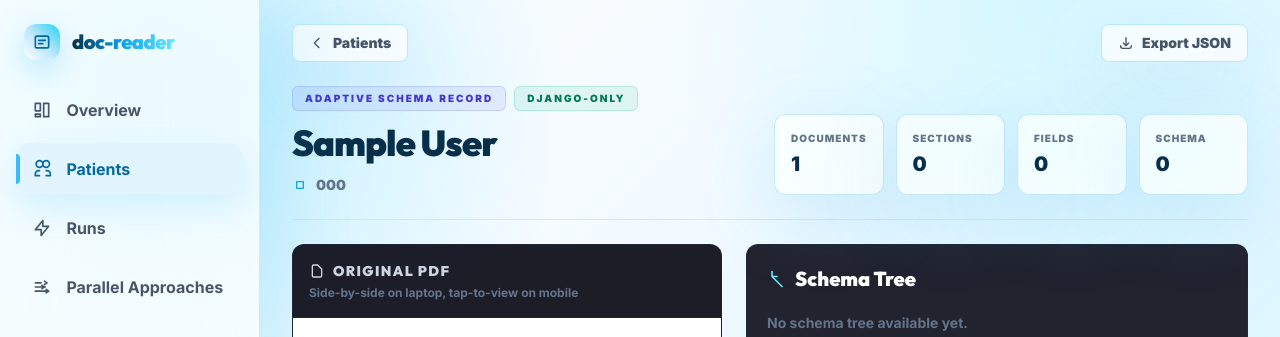
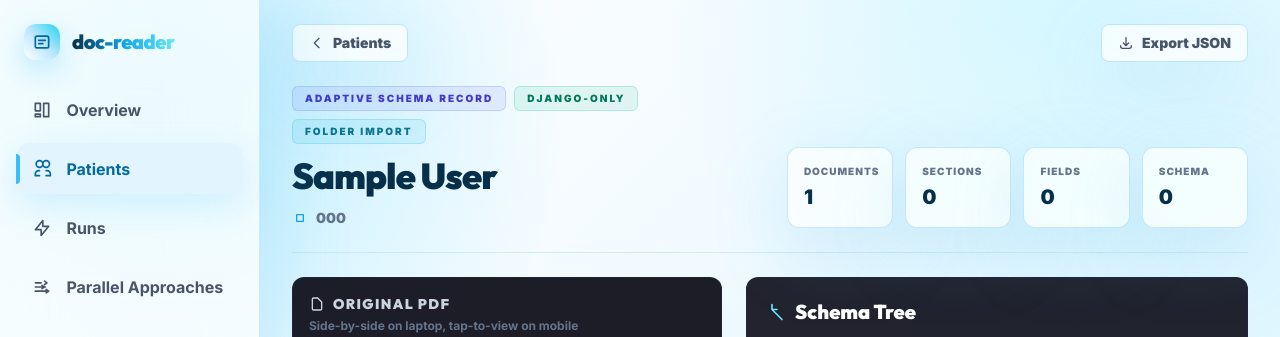
Before and after one commit to martian3062/doc_ocr, a Django app: page /patients/1/ in a window 1280 px wide. Shown: the top 337 px of the page. Run offline with Django 5.2, Linux system fonts and the light colour scheme; tables that the repository leaves empty hold one stand-in row (values such as "Sample post"); data that the repository does not hold is empty; some libraries are stand-ins or nearby versions.

Commit message:
add folder wise source labels

```diff
--- a/evolet/pipeline/api_views.py
+++ b/evolet/pipeline/api_views.py
@@ -17,6 +17,7 @@ from .models import (
 )
 from .services.gpu_utils import gpu_info, system_info
 from .services import config
+from .services.source_folders import document_source_payload
 
 def _serialize_patient(p):
     return {
@@ -76,6 +77,7 @@ def _serialize_document(doc):
         "patient_code": doc.patient.code,
         "patient_name": doc.patient.display_name or doc.patient.code,
         "source_type": doc.source_type,
+        "source_folder": document_source_payload(doc),
         "page_count": doc.page_count,
         "file_size_bytes": doc.file_size_bytes,
         "created_at": doc.created_at.isoformat(),
--- a/evolet/pipeline/orchestrator.py
+++ b/evolet/pipeline/orchestrator.py
@@ -71,6 +71,7 @@ from .services.regex_extractor  import extract_note_mentions
 from .services.relation_extractor import build_relation_payload
 from .services.validation import validate_final_record
 from .services.artifact_extractor import extract_artifact_mentions
+from .services.source_folders import documents_source_summary
 
 logger = logging.getLogger("pipeline")
 
@@ -524,6 +525,7 @@ def run_merge_phase(run: PipelineRun) -> None:
             )
             run_docs = list(patient.documents.filter(runs=run).order_by("original_filename"))
             doc = run_docs[0] if run_docs else patient.documents.first()
+            source_folder_payload = documents_source_summary(run_docs or ([doc] if doc else []))
             source_pdf = ", ".join(d.original_filename for d in run_docs) if run_docs else (doc.original_filename if doc else "")
             page_qs = PageLedger.objects.filter(document__in=run_docs) if run_docs else PageLedger.objects.filter(document=doc)
             note_qs = NoteLedger.objects.filter(document__in=run_docs) if run_docs else NoteLedger.objects.filter(document=doc)
@@ -587,12 +589,14 @@ def run_merge_phase(run: PipelineRun) -> None:
             )
             merged_stats = {
                 **final_data["stats"],
+                "source_folder": source_folder_payload,
                 "validation": validation_payload,
                 "auto_schema": deep_schema.get("quality_checks", {}).get("auto_schema", {}),
                 "hybrid_schema_cleaner": hybrid_cleaner_payload,
                 "text_corrections_applied": spell_check_payload.get("corrected_mentions", 0),
                 "mentions_after_hybrid_cleaner": len(corrected_mentions),
             }
+            deep_schema["source_folder"] = source_folder_payload
             deep_schema.setdefault("quality_checks", {})["hybrid_schema_cleaner"] = hybrid_cleaner_payload
             deep_schema["validation"] = validation_payload
             deep_schema.setdefault("quality_checks", {})["validation"] = validation_payload
--- a/evolet/pipeline/views.py
+++ b/evolet/pipeline/views.py
@@ -46,6 +46,7 @@ from .models import (
 from .services.gpu_utils import gpu_info, system_info
 from .services.qc import compute_run_summary
 from .services.queue import enqueue_pipeline_run
+from .services.source_folders import document_source_payload, documents_source_summary
 
 logger = logging.getLogger("pipeline")
 
@@ -449,8 +450,11 @@ def patient_detail(request, patient_id):
       the chronological view (empty dates appear at the end)
     """
     patient   = get_object_or_404(Patient, id=patient_id)
-    documents = patient.documents.all()
+    documents = list(patient.documents.all())
+    for doc in documents:
+        doc.source_folder = document_source_payload(doc)
     final_record = getattr(patient, "final_record", None)
+    source_folder = documents_source_summary(documents)
     schema_payload = final_record.grouped_record if final_record else {}
     cleaned_mentions = []
     grouped: dict = {}
@@ -483,10 +487,13 @@ def patient_detail(request, patient_id):
     return render(request, "pipeline/patient_detail.html", {
         "patient":          patient,
         "documents":        documents,
+        "document_count":   len(documents),
+        "first_document":   documents[0] if documents else None,
         "mentions":         cleaned_mentions,
         "grouped_mentions": grouped,
         "timeline_mentions":timeline_mentions,
         "final_record":     final_record,
+        "source_folder":    source_folder,
         "notes":            notes,
         "mention_count":    len(cleaned_mentions),
         "category_count":   len(grouped),
@@ -532,6 +539,8 @@ def run_detail(request, run_id):
             artifact_rows=Count("artifacts", filter=Q(artifacts__run=run), distinct=True),
         ).order_by("original_filename")
     )
+    for doc in documents:
+        doc.source_folder = document_source_payload(doc)
     patients = list(
         Patient.objects.filter(documents__runs=run).distinct().order_by("code")
     )
@@ -548,6 +557,7 @@ def run_detail(request, run_id):
         patient_rows.append({
             "patient": patient,
             "documents": run_docs,
+            "source_folder": documents_source_summary(run_docs),
             "mention_count": run_mentions,
             "artifact_count": run_artifacts,
             "final_record": final_record,
@@ -796,10 +806,18 @@ def download_patient_json(request, patient_id):
         "category", "label", "value", "normalized_value",
         "date_text", "certainty", "evidence_quote", "origin",
     ))
+    documents = list(patient.documents.all())
+    final_record = getattr(patient, "final_record", None)
+    source_folder = documents_source_summary(documents)
 
     response = HttpResponse(
         json.dumps(
-            {"patient_code": patient.code, "mentions": mentions},
+            {
+                "patient_code": patient.code,
+                "source_folder": source_folder,
+                "final_record_source_folder": (final_record.stats or {}).get("source_folder") if final_record else {},
+                "mentions": mentions,
+            },
             indent=2,
             default=str,
         ),
@@ -827,11 +845,19 @@ def download_run_zip(request, run_id):
         zip_dir.mkdir()
 
         for patient in patients:
+            documents = list(patient.documents.filter(runs=run))
+            final_record = getattr(patient, "final_record", None)
             mentions = list(patient.mentions.filter(run=run).values(
                 "category", "label", "value", "normalized_value",
                 "date_text", "certainty", "evidence_quote", "origin",
             ))
-            data = {"patient_code": patient.code, "mentions": mentions}
+            data = {
+                "patient_code": patient.code,
+                "run_id": str(run.id),
+                "source_folder": documents_source_summary(documents),
+                "final_record_source_folder": (final_record.stats or {}).get("source_folder") if final_record else {},
+                "mentions": mentions,
+            }
             (zip_dir / f"{patient.code}_record.json").write_text(
                 json.dumps(data, indent=2, default=str),
                 encoding="utf-8",
--- a/evolet/templates/pipeline/patient_detail.html
+++ b/evolet/templates/pipeline/patient_detail.html
@@ -51,6 +51,9 @@
                 <div class="mb-3 flex flex-wrap items-center gap-2">
                     <span class="rounded-md border border-indigo-500/20 bg-indigo-500/10 px-3 py-1 text-[10px] font-black uppercase tracking-[0.2em] text-indigo-700">Adaptive Schema Record</span>
                     <span class="rounded-md border border-emerald-500/20 bg-emerald-500/10 px-3 py-1 text-[10px] font-black uppercase tracking-[0.2em] text-emerald-700">Django-only</span>
+                    {% if source_folder.folder_name %}
+                    <span class="rounded-md border border-cyan-500/20 bg-cyan-500/10 px-3 py-1 text-[10px] font-black uppercase tracking-[0.2em] text-cyan-700">{{ source_folder.folder_name }}</span>
+                    {% endif %}
                 </div>
                 <h1 class="font-outfit text-4xl font-black tracking-tight text-sky-950">{{ patient.display_name or patient.code }}</h1>
                 <p class="mt-3 flex items-center gap-2 text-sm font-black text-slate-500">
@@ -59,7 +62,7 @@
                 </p>
             </div>
             <div class="grid gap-3 sm:grid-cols-4">
-                <div class="glass rounded-xl p-4"><p class="text-[10px] font-black uppercase tracking-widest text-slate-500">Documents</p><p class="mt-1 text-xl font-black text-sky-950">{{ documents.count() }}</p></div>
+                <div class="glass rounded-xl p-4"><p class="text-[10px] font-black uppercase tracking-widest text-slate-500">Documents</p><p class="mt-1 text-xl font-black text-sky-950">{{ document_count }}</p></div>
                 <div class="glass rounded-xl p-4"><p class="text-[10px] font-black uppercase tracking-widest text-slate-500">Sections</p><p class="mt-1 text-xl font-black text-sky-950">{{ category_count }}</p></div>
                 <div class="glass rounded-xl p-4"><p class="text-[10px] font-black uppercase tracking-widest text-slate-500">Fields</p><p class="mt-1 text-xl font-black text-sky-950">{{ mention_count }}</p></div>
                 <div class="glass rounded-xl p-4"><p class="text-[10px] font-black uppercase tracking-widest text-slate-500">Schema</p><p class="mt-1 text-xl font-black text-sky-950">{{ final_record.category_count if final_record else category_count }}</p></div>
@@ -69,7 +72,7 @@
 
     <div class="grid gap-6 xl:grid-cols-[430px_1fr]">
         <aside class="order-2 space-y-4 xl:order-1 xl:sticky xl:top-6 xl:self-start">
-            <section x-data="{ selected: '{{ documents.first().id if documents else '' }}', mobilePdfOpen: false, isDesktop: window.innerWidth >= 1280, init() { window.addEventListener('resize', () => { this.isDesktop = window.innerWidth >= 1280 }) } }" class="overflow-hidden rounded-xl border border-slate-800/70 bg-[#11111d]/95">
+            <section x-data="{ selected: '{{ first_document.id if first_document else '' }}', mobilePdfOpen: false, isDesktop: window.innerWidth >= 1280, init() { window.addEventListener('resize', () => { this.isDesktop = window.innerWidth >= 1280 }) } }" class="overflow-hidden rounded-xl border border-slate-800/70 bg-[#11111d]/95">
                 <div class="flex items-center justify-between gap-3 border-b border-slate-800/70 p-4">
                     <div>
                         <h2 class="flex items-center gap-2 text-sm font-black uppercase tracking-widest text-slate-300">
@@ -111,13 +114,14 @@
                     {% endif %}
                 </div>
 
-                {% if documents.count() > 1 %}
+                {% if document_count > 1 %}
                 <div class="border-t border-slate-800/70 p-4">
                     <h3 class="mb-3 text-xs font-black uppercase tracking-widest text-slate-400">Source files</h3>
                     <div class="space-y-2">
                         {% for doc in documents %}
                         <button type="button" @click="selected='{{ doc.id }}'" class="w-full rounded-md border border-slate-800 bg-slate-950/35 p-3 text-left text-xs font-bold text-slate-300 transition hover:border-indigo-500/40" :class="selected === '{{ doc.id }}' ? 'border-indigo-500/50 bg-indigo-500/10 text-white' : ''">
                             <span class="line-clamp-2">{{ doc.original_filename }}</span>
+                            <span class="mt-1 block text-[10px] uppercase tracking-widest text-cyan-300">{{ doc.source_folder.folder_name }}</span>
                             <span class="mt-1 block text-[10px] uppercase tracking-widest text-slate-500">{{ doc.page_count or '?' }} pages</span>
                         </button>
                         {% endfor %}
@@ -172,7 +176,7 @@
                         <div class="border-b border-slate-800/70 py-3"><p class="text-[10px] font-black uppercase tracking-widest text-slate-500">Validation</p><p class="mt-1 text-sm font-black text-slate-100">{{ final_record.stats.validation.status if final_record and final_record.stats.validation else 'completed' }}</p></div>
                         <div class="border-b border-slate-800/70 py-3"><p class="text-[10px] font-black uppercase tracking-widest text-slate-500">Backend</p><p class="mt-1 text-sm font-black text-slate-100">{{ final_record.stats.validation.backend if final_record and final_record.stats.validation else 'heuristic' }}</p></div>
                         <div class="border-b border-slate-800/70 py-3"><p class="text-[10px] font-black uppercase tracking-widest text-slate-500">Categories</p><p class="mt-1 text-sm font-black text-slate-100">{{ category_count }}</p></div>
-                        <div class="border-b border-slate-800/70 py-3"><p class="text-[10px] font-black uppercase tracking-widest text-slate-500">Documents</p><p class="mt-1 text-sm font-black text-slate-100">{{ documents.count() }}</p></div>
+                        <div class="border-b border-slate-800/70 py-3"><p class="text-[10px] font-black uppercase tracking-widest text-slate-500">Documents</p><p class="mt-1 text-sm font-black text-slate-100">{{ document_count }}</p></div>
                     </div>
                     {% set hybrid_cleaner = final_record.stats.hybrid_schema_cleaner if final_record and final_record.stats else None %}
                     {% if hybrid_cleaner %}
```
Also changed, not shown: evolet/pipeline/services/source_folders.py (added, +44 -0 lines), evolet/templates/pipeline/run_detail.html (+7 -0 lines).
